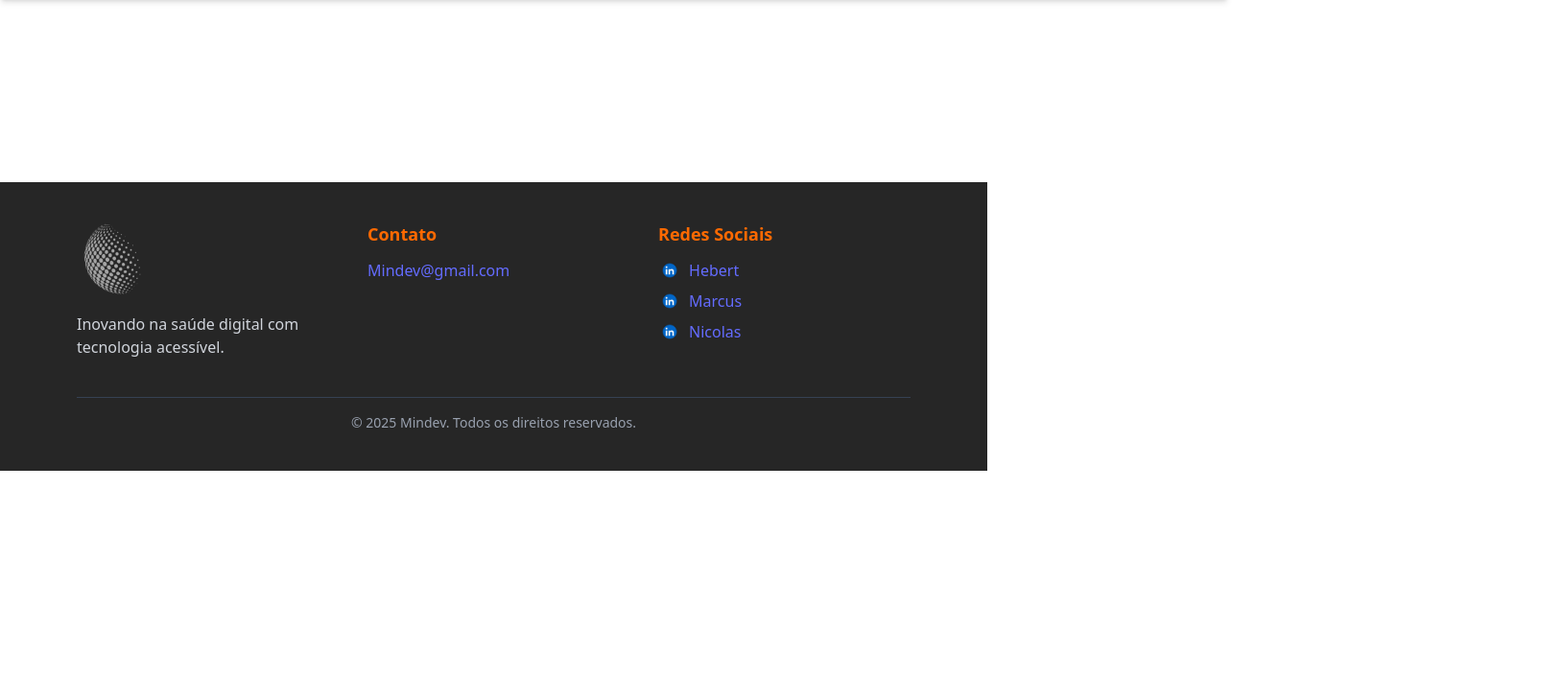
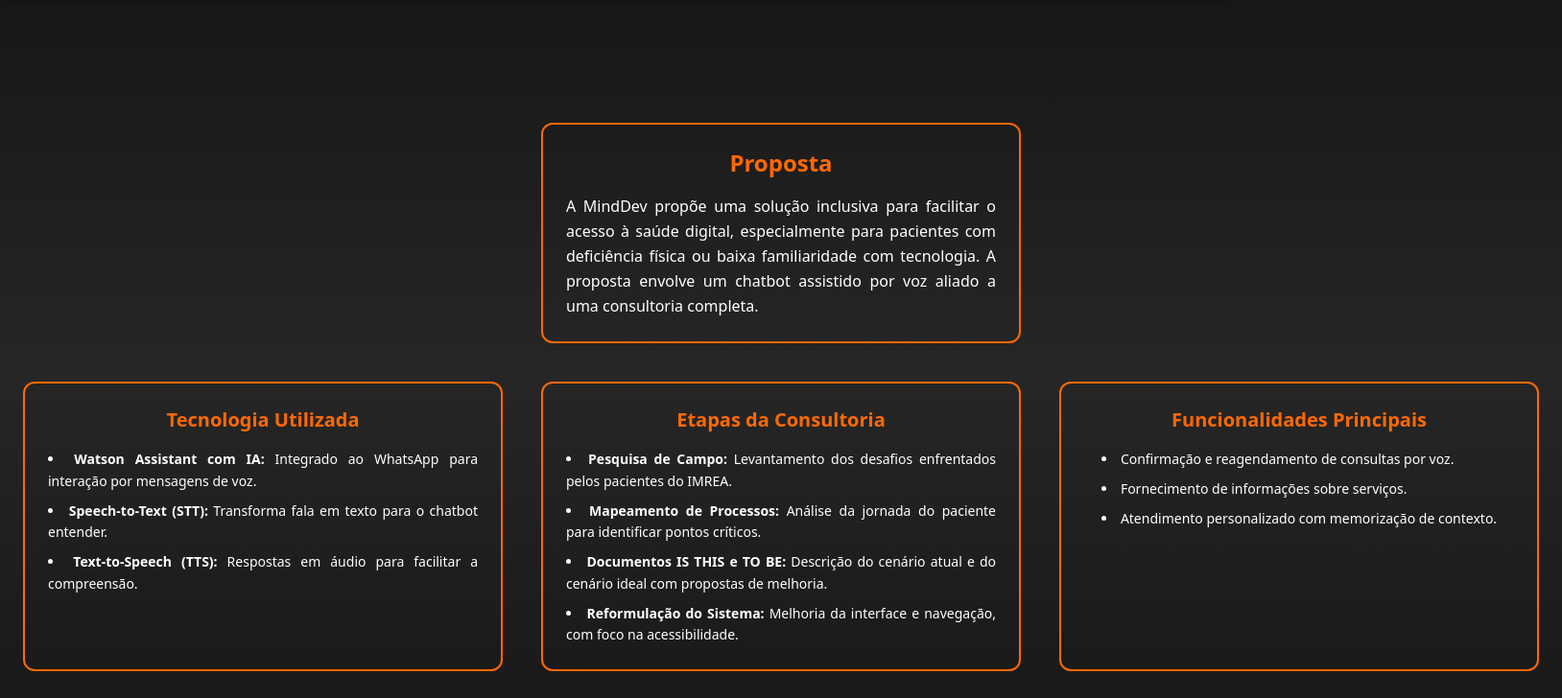
Before and after one commit to Nicolas-Ramiro/Sprint3-challenge-front, a React (Vite) app: page /proposta in a window 1280 px wide. Shown: the part 120-848 px from the top of the page at 96% size, 1628 px wide, since content can reach past the window. Before the commit the page ends 800 px from the top, so only its background shows below. Built offline with nearby package versions, Linux system fonts and the light colour scheme.

Commit message:
Adicionando pagina de Proposta e colocando ela no App.tsx

```diff
--- a/package.json
+++ b/package.json
@@ -13,8 +13,8 @@
     "@tailwindcss/vite": "^4.1.13",
     "react": "^19.1.1",
     "react-dom": "^19.1.1",
-    "react-router": "^7.9.1",
-    "react-router-dom": "^7.9.1",
+    "react-router": "^7.9.2",
+    "react-router-dom": "^7.9.2",
     "tailwindcss": "^4.1.13"
   },
   "devDependencies": {
--- a/src/App.tsx
+++ b/src/App.tsx
@@ -3,6 +3,7 @@
 import Home from "./pages/home";
 import QuemSomos from "./pages/quemSomos";
 import Faq from "./pages/faq";
+import Proposta from "./pages/proposta";
 import { BrowserRouter as Router, Routes, Route } from "react-router-dom";
 
 function App() {
@@ -14,7 +15,7 @@
           <Route path="/" element={<Home />} />
           <Route path="/quem-somos" element={<QuemSomos />} />
           <Route path="/faq" element={<Faq />} />
-          {/* <Route path="/proposta" element={<Proposta />} /> */}
+          <Route path="/proposta" element={<Proposta />} />
           {/* <Route path="/contato" element={<Contato />} /> */}
           {/* <Route path="/consulta" element={<Consulta />} /> */}
         </Routes>
--- a/src/pages/faq.tsx
+++ b/src/pages/faq.tsx
@@ -17,7 +17,7 @@
 
 export default function Faq() {
   return (
-    <section className="w-screen min-h-screen flex flex-col items-center justify-center px-6 bg-gradient-to-b from-zinc-950 via-zinc-800 to-zinc-900">
+    <section className="min-w-screen min-h-[70vh] flex flex-col items-center justify-center px-6 bg-gradient-to-b from-zinc-950 via-zinc-800 to-zinc-900">
       <h2 className="text-4xl font-bold text-orange-500 mb-8">FAQ</h2>
       <div className="w-full max-w-3xl flex flex-col gap-4">
         {faqData.map((item, idx) => (
--- a/src/pages/proposta.tsx
+++ b/src/pages/proposta.tsx
@@ -0,0 +1,83 @@
+import React from "react";
+
+export default function Proposta() {
+  return (
+    <main className="min-h-[70vh] min-w-screen bg-gradient-to-b from-neutral-900 via-neutral-800 to-neutral-900 text-white pt-32 pb-20 px-6">
+      <div className="w-full flex flex-col gap-10 items-center">
+        {/* Card Proposta */}
+        <section className="border-2 border-orange-500 rounded-xl p-6 flex flex-col items-center text-justify w-[500px]">
+          <h3 className="text-orange-500 font-bold text-2xl mb-4 text-center">
+            Proposta
+          </h3>
+          <p className="text-base leading-relaxed">
+            A MindDev propõe uma solução inclusiva para facilitar o acesso à
+            saúde digital, especialmente para pacientes com deficiência física
+            ou baixa familiaridade com tecnologia. A proposta envolve um chatbot
+            assistido por voz aliado a uma consultoria completa.
+          </p>
+        </section>
+
+        {/* Linha com dois cards lado a lado */}
+        <div className="w-full flex flex-col md:flex-row gap-10 justify-center">
+          {/* Card Tecnologia Utilizada */}
+          <section className="border-2 border-orange-500 rounded-xl p-6 flex flex-col items-center text-justify w-[500px]">
+            <h3 className="text-orange-500 font-bold text-xl mb-4 text-center">
+              Tecnologia Utilizada
+            </h3>
+            <ul className="list-disc list-inside space-y-2 text-sm leading-relaxed">
+              <li>
+                <strong>Watson Assistant com IA:</strong> Integrado ao WhatsApp
+                para interação por mensagens de voz.
+              </li>
+              <li>
+                <strong>Speech-to-Text (STT):</strong> Transforma fala em texto
+                para o chatbot entender.
+              </li>
+              <li>
+                <strong>Text-to-Speech (TTS):</strong> Respostas em áudio para
+                facilitar a compreensão.
+              </li>
+            </ul>
+          </section>
+
+          {/* Card Etapas da Consultoria */}
+          <section className="border-2 border-orange-500 rounded-xl p-6 flex flex-col items-center text-justify w-[500px]">
+            <h3 className="text-orange-500 font-bold text-xl mb-4 text-center">
+              Etapas da Consultoria
+            </h3>
+            <ul className="list-disc list-inside space-y-2 text-sm leading-relaxed">
+              <li>
+                <strong>Pesquisa de Campo:</strong> Levantamento dos desafios
+                enfrentados pelos pacientes do IMREA.
+              </li>
+              <li>
+                <strong>Mapeamento de Processos:</strong> Análise da jornada do
+                paciente para identificar pontos críticos.
+              </li>
+              <li>
+                <strong>Documentos IS THIS e TO BE:</strong> Descrição do
+                cenário atual e do cenário ideal com propostas de melhoria.
+              </li>
+              <li>
+                <strong>Reformulação do Sistema:</strong> Melhoria da interface
+                e navegação, com foco na acessibilidade.
+              </li>
+            </ul>
+          </section>
+
+          {/* Card Funcionalidades */}
+        <section className="border-2 border-orange-500 rounded-xl p-6 flex flex-col items-center text-justify w-[500px]">
+          <h3 className="text-orange-500 font-bold text-xl mb-4 text-center">
+            Funcionalidades Principais
+          </h3>
+          <ul className="list-disc list-inside space-y-2 text-sm leading-relaxed">
+            <li>Confirmação e reagendamento de consultas por voz.</li>
+            <li>Fornecimento de informações sobre serviços.</li>
+            <li>Atendimento personalizado com memorização de contexto.</li>
+          </ul>
+        </section>
+        </div>
+      </div>
+    </main>
+  );
+}
```
Also changed, not shown: 1 other file (tests, documents, lock files or other folders).
